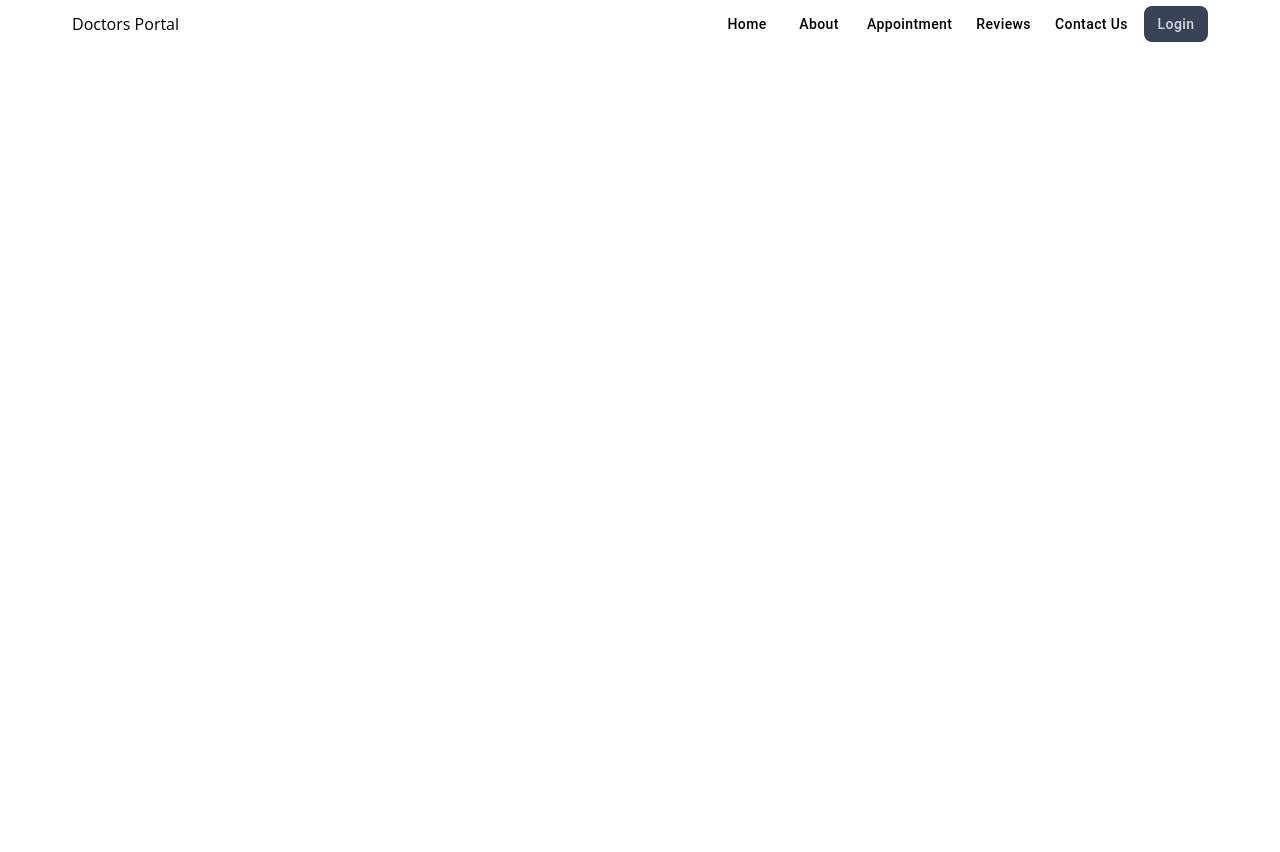
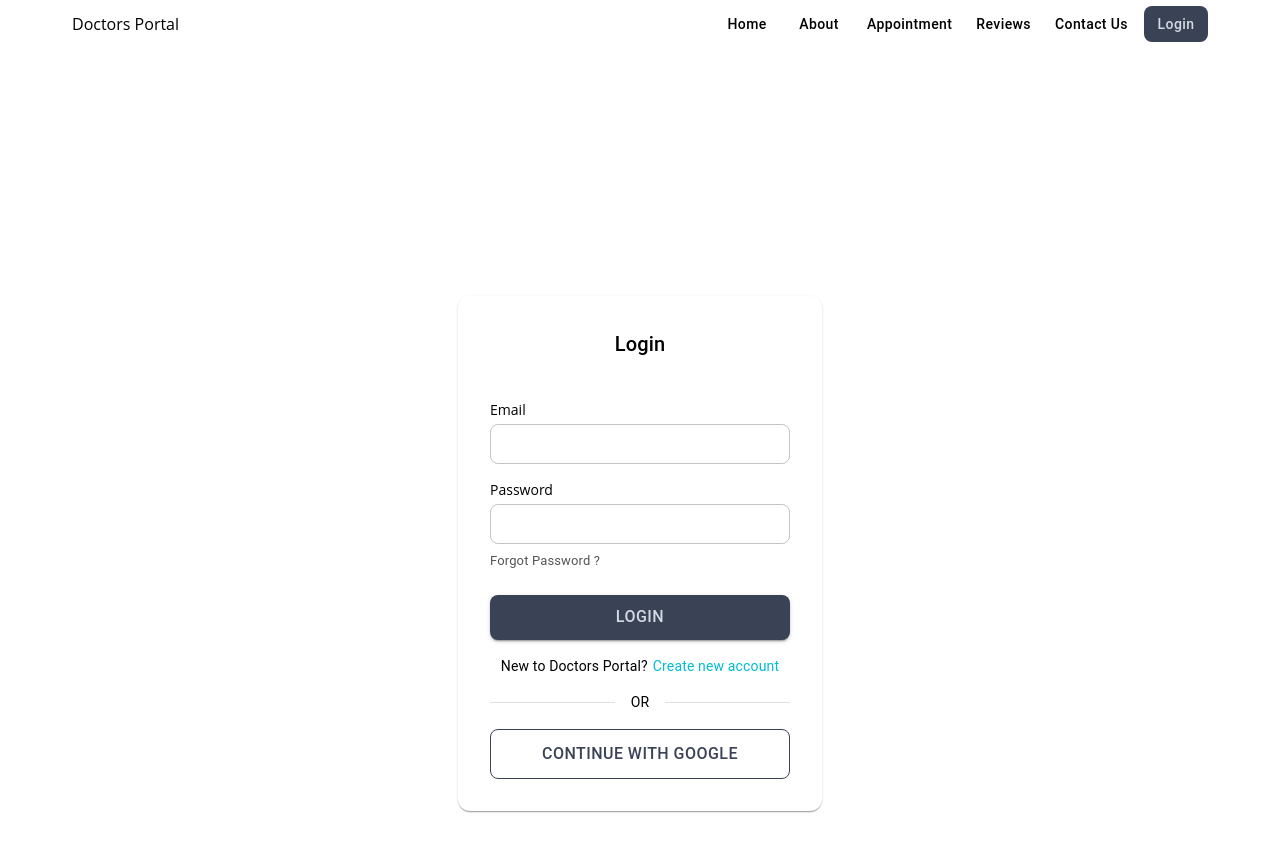
Before and after one commit to Eman-Abukhater/Doctor-s-Portal-Web-App, a React (Vite) app in the folder doctors-portal/: page /login in a window 1280 px wide. Shown: the top 852 px of the page. Before the commit the page ends 800 px from the top, so only its background shows below. Built offline with nearby package versions, Linux system fonts and the light colour scheme.

Commit message:
add login page

```diff
--- a/doctors-portal/src/App.jsx
+++ b/doctors-portal/src/App.jsx
@@ -5,6 +5,7 @@ import { BrowserRouter, Routes, Route } from "react-router-dom";
 import Home from "./pages/Home";
 import Appointment from "./pages/Appointment";
 import "./App.css";
+import Login from "./pages/Login";
 
 function App() {
   return (
@@ -14,6 +15,7 @@ function App() {
         <Routes>
           <Route path="/" element={<Home />} />
           <Route path="/appointment" element={<Appointment />} />
+          <Route path="/login" element={<Login />} />
         </Routes>
       </Box>
     </BrowserRouter>
--- a/doctors-portal/src/components/Appointment/BookingModal.jsx
+++ b/doctors-portal/src/components/Appointment/BookingModal.jsx
@@ -18,7 +18,7 @@ function BookingModal({ open, handleClose, appointment, selectedDate }) {
           position: "absolute",
           top: { xs: "60%", sm: "50%" },
           left: "50%",
-    transform: "translate(-50%, -50%)"  ,
+          transform: "translate(-50%, -50%)",
           width: { xs: "90%", sm: 420 },
           bgcolor: "#FFFFFF",
           borderRadius: { xs: "16px 16px 0 0", sm: 4 },
@@ -27,7 +27,6 @@ function BookingModal({ open, handleClose, appointment, selectedDate }) {
           border: "none",
         }}
       >
-
         {/* Close button */}
         <IconButton
           onClick={handleClose}
--- /dev/null
+++ b/doctors-portal/src/pages/Login.jsx
@@ -0,0 +1,169 @@
+import React, { useState } from "react";
+import { Box, Button, Divider, TextField, Typography } from "@mui/material";
+
+function Login() {
+  const [isSignUp, setIsSignUp] = useState(false);
+
+  const handleToggle = () => {
+    setIsSignUp(!isSignUp);
+  };
+
+  return (
+    <Box
+      sx={{
+        maxWidth: 300,
+        mx: "auto",
+        my: 30,
+        p: 4,
+        boxShadow: 1,
+        borderRadius: 3,
+        textAlign: "center",
+      }}
+    >
+      <Typography variant="h6" mb={5}>
+        {isSignUp ? "Sign Up" : "Login"}
+      </Typography>
+
+      {/* Name Field for Sign Up */}
+      {isSignUp && (
+        <Box sx={{ textAlign: "left", mb: 2 }}>
+          <label
+            style={{
+              fontSize: "14px",
+              fontWeight: "500",
+              marginBottom: "5px",
+              display: "block",
+            }}
+          >
+            Name
+          </label>
+          <TextField
+            fullWidth
+            variant="outlined"
+            size="small"
+            sx={{ "& fieldset": { borderRadius: 2 } }}
+          />
+        </Box>
+      )}
+
+      {/* Email Field */}
+      <Box sx={{ textAlign: "left", mb: 2 }}>
+        <label
+          style={{
+            fontSize: "14px",
+            fontWeight: "500",
+            marginBottom: "5px",
+            display: "block",
+          }}
+        >
+          Email
+        </label>
+        <TextField
+          fullWidth
+          variant="outlined"
+          size="small"
+          sx={{ "& fieldset": { borderRadius: 2 } }}
+        />
+      </Box>
+
+      {/* Password Field */}
+      <Box sx={{ textAlign: "left", mb: 1 }}>
+        <label
+          style={{
+            fontSize: "14px",
+            fontWeight: "500",
+            marginBottom: "5px",
+            display: "block",
+          }}
+        >
+          Password
+        </label>
+        <TextField
+          fullWidth
+          variant="outlined"
+          size="small"
+          type="password"
+          sx={{ "& fieldset": { borderRadius: 2 } }}
+        />
+      </Box>
+
+      {/* Forgot Password */}
+      <Typography
+        variant="body2"
+        sx={{
+          textAlign: "left",
+          fontSize: "13px",
+          mb: 2,
+          mt: 1,
+          color: "#555",
+          cursor: "pointer",
+        }}
+      >
+        Forgot Password ?
+      </Typography>
+
+      {/* Submit Button */}
+      <Button
+        fullWidth
+        variant="contained"
+        sx={{
+          backgroundColor: "#3A4256",
+          color: "#D4D9E3",
+          mt: 1,
+          mb: 2,
+          height: "45px",
+          textTransform: "none",
+          fontSize: "16px",
+          borderRadius: 2,
+          "&:hover": {
+            backgroundColor: "#2C3342",
+          },
+        }}
+      >
+        {isSignUp ? "SIGN UP" : "LOGIN"}
+      </Button>
+
+      {/* Toggle between Login and Sign Up */}
+      <Typography variant="body2" mb={2}>
+        {isSignUp ? "Already have an account?" : "New to Doctors Portal?"}
+        <span
+          onClick={handleToggle}
+          style={{ color: "#00BCD4", cursor: "pointer", marginLeft: "5px" }}
+        >
+          {isSignUp ? "Login here" : "Create new account"}
+        </span>
+      </Typography>
+
+      {/* Divider */}
+      <Box
+        sx={{
+          display: "flex",
+          alignItems: "center",
+          my: 2,
+        }}
+      >
+        <Divider sx={{ flexGrow: 1 }} />
+        <Typography sx={{ mx: 2, fontSize: "14px" }}>OR</Typography>
+        <Divider sx={{ flexGrow: 1 }} />
+      </Box>
+
+      {/* Continue with Google Button */}
+      <Button
+        fullWidth
+        variant="outlined"
+        sx={{
+          height: "50px",
+          textTransform: "none",
+          fontSize: "16px",
+          borderRadius: 2,
+          borderColor: "#3A4256",
+          color: "#3A4256",
+        }}
+      >
+        CONTINUE WITH GOOGLE
+      </Button>
+    </Box>
+  );
+}
+
+export default Login;
```
Lines whose indentation alone changed are shown as unchanged.
